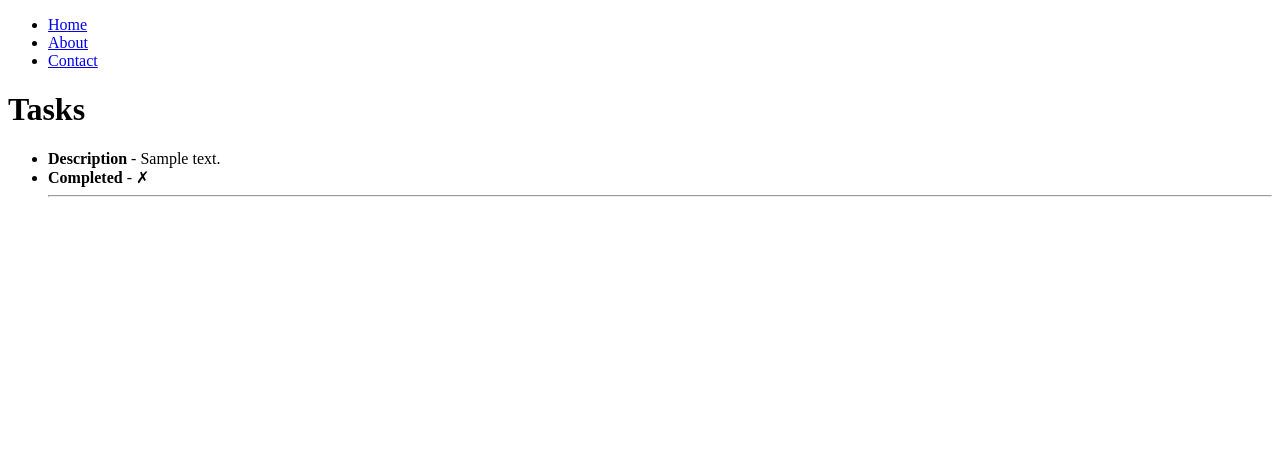
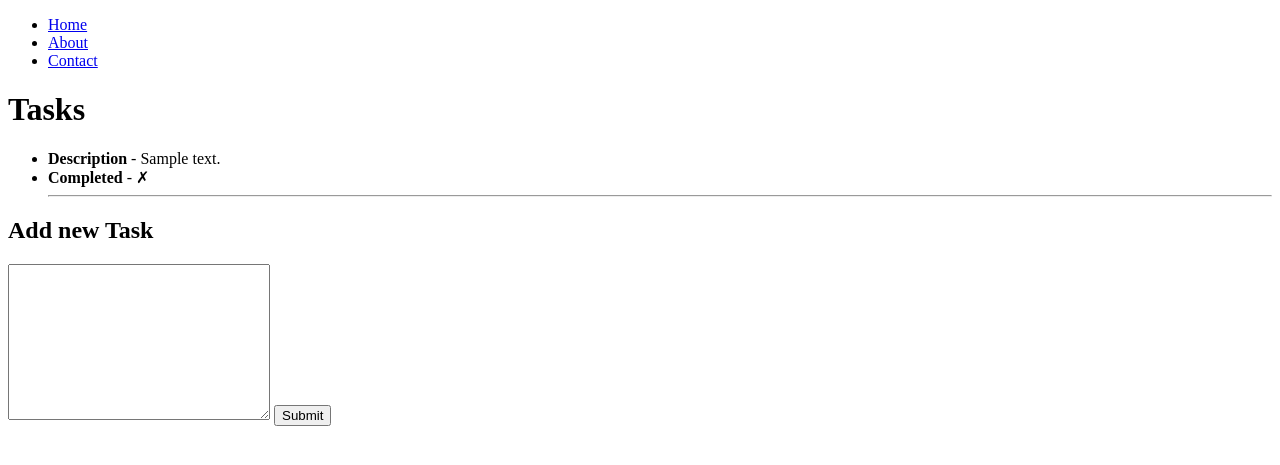
Before and after one commit to alchermd/vanilla-php-mvc, a PHP site: page / in a window 1280 px wide. Shown: the top 465 px of the page. Run offline with PHP 8.4, Linux system fonts and the light colour scheme; tables that the repository leaves empty or names only in its code hold one stand-in row (values such as "Sample post").

Commit message:
Add a new task form.

```diff
--- a/views/index.php
+++ b/views/index.php
@@ -11,4 +11,12 @@
     </ul>
 </header>
 
+<section>
+    <h1>Add new Task</h1>
+    <form action="/tasks" method="post">
+        <textarea name="description" cols="30" rows="10"></textarea>
+        <input type="submit" value="Submit">
+    </form>
+</section>
+
 <?php require 'views/layouts/bottom.php' ?>
```
